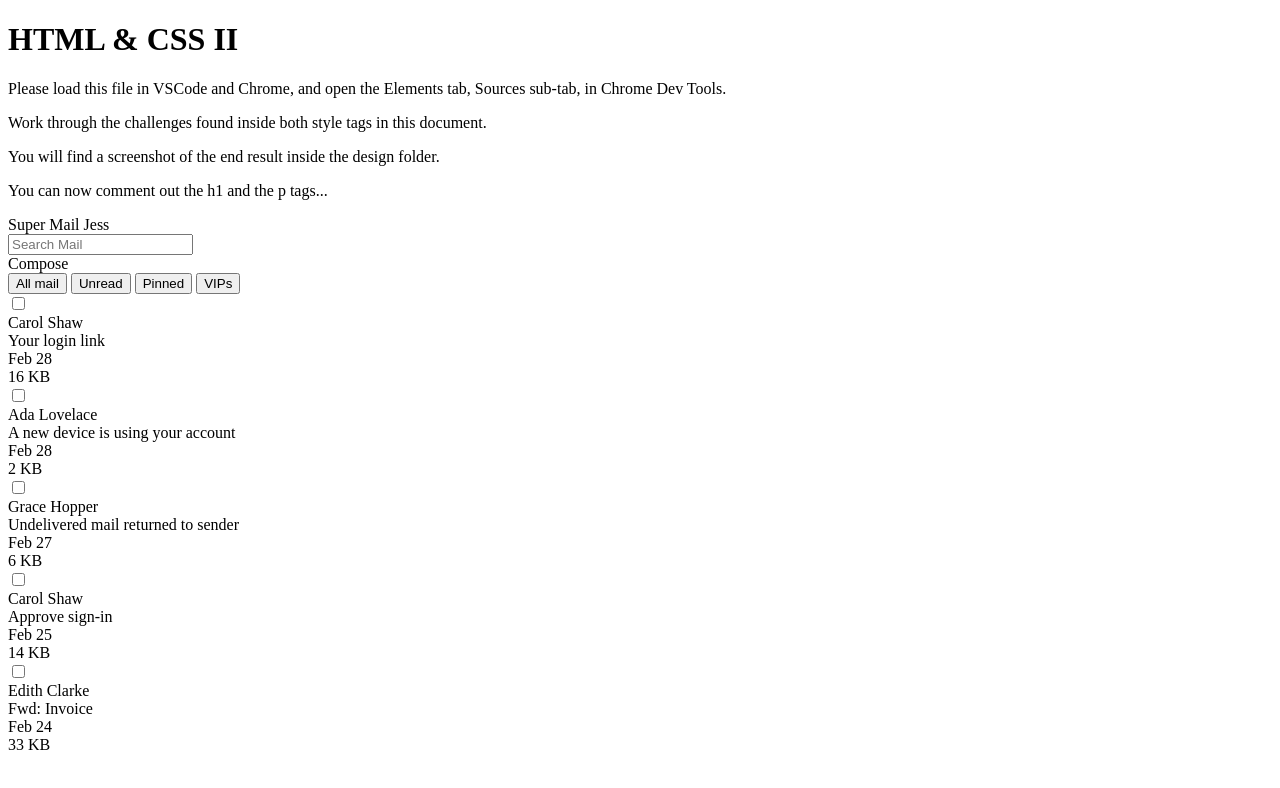
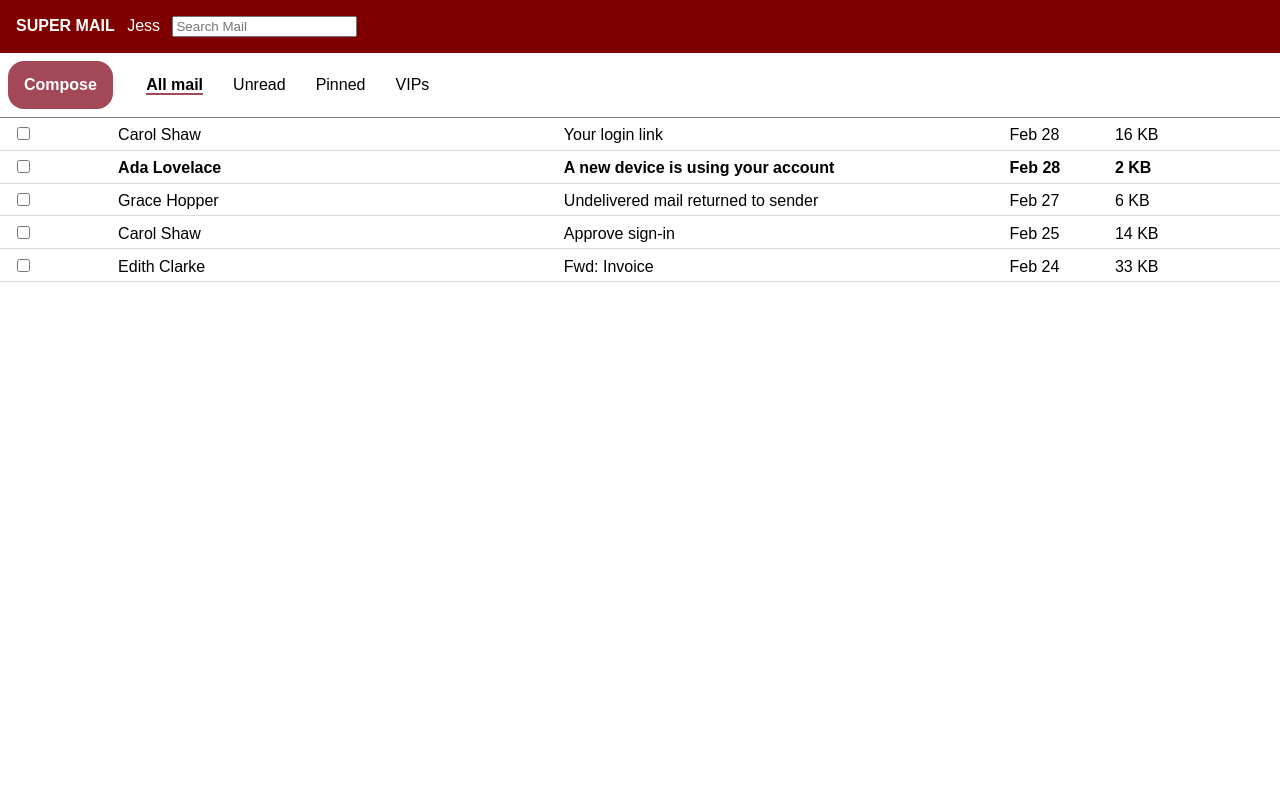
Before and after one commit to bloominstituteoftechnology/module-project---html-and-css-ii-Ivanelle, a plain HTML site: page index.html in a window 1280 px wide. Drawn offline with Linux system fonts and the light colour scheme.

Commit message:
save project

```diff
--- a/index.html
+++ b/index.html
@@ -5,61 +5,157 @@
   <meta charset="UTF-8">
   <style>
     /* 👉 Task 1- Apply the reset found on this page: https://www.joshwcomeau.com/css/custom-css-reset/ */
-
+    html, body, div, span, applet, object, iframe,
+h1, h2, h3, h4, h5, h6, p, blockquote, pre,
+a, abbr, acronym, address, big, cite, code,
+del, dfn, em, img, ins, kbd, q, s, samp,
+small, strike, strong, sub, sup, tt, var,
+b, u, i, center,
+dl, dt, dd, ol, ul, li,
+fieldset, form, label, legend,
+table, caption, tbody, tfoot, thead, tr, th, td,
+article, aside, canvas, details, embed,
+figure, figcaption, footer, header, hgroup,
+menu, nav, output, ruby, section, summary,
+time, mark, audio, video {
+	margin: 0;
+	padding: 0;
+	border: 0;
+	font-size: 100%;
+	font: inherit;
+	vertical-align: baseline;
+}
+/* HTML5 display-role reset for older browsers */
+article, aside, details, figcaption, figure,
+footer, header, hgroup, menu, nav, section {
+	display: block;
+}
+body {
+	line-height: 1;
+}
+ol, ul {
+	list-style: none;
+}
+blockquote, q {
+	quotes: none;
+}
+blockquote:before, blockquote:after,
+q:before, q:after {
+	content: '';
+	content: none;
+}
+table {
+	border-collapse: collapse;
+	border-spacing: 0;
+}
   </style>
   <style>
     /* 👉 Task 2- Target the body element.
     Apply a font family of Arial to the body element.
     The font property is inherited by descendant (nested) elements. */
-
+    body {
+      font-family: arial;
+    }
     /* 👉 Task 3- Target the element with id headerTop.
     Apply white color to the text, some padding using px or rem units, and a dark background color. */
-
+    #headerTop {
+      color: white;
+      padding: 1rem;
+      background-color: maroon;
+    }
     /* 👉 Task 4- Target the divs that are directly nested underneath the id headerTop.
     Make them display as inline block, instead of block.
     This will make them render on the same line. */
-
+    #headerTop > div {
+      display: inline-block;
+    }
     /* 👉 Task 5- Target the spans that are nested inside the id headerTop.
     Make them have some margin on the right.
     This will prevent the spans from crashing against one another. */
-
+    #headerTop span{
+      margin-right: .5rem;
+    }
     /* 👉 Task 6- Target the first span nested inside the element with id headerTop.
     Make it have a font weight of bold, and transform the text to uppercase. */
-
+   #mail {
+    text-transform: uppercase;
+    font-weight: bold;
+   }
     /* 👉 Task 7- Target the id headerBottom.
     Give it a bottom border of 1 pixel, solid gray, and a little bit of padding using px or rem units. */
-
+   #headerBottom {
+    border-bottom: 1px solid gray;
+    padding: 0.5rem;
+   }
     /* 👉 Task 8- Target the divs that are nested directly inside the element with id headerBottom.
     Make them display as inline block, instead of block.
     This will cause them to render on the same line.
     You can consolidate this rule with the one on step. 4 */
-
+    #headerBottom > div {
+      display: inline-block;
+    }
     /* 👉 Task 9- Target the "Compose" button, although note it's a div instead an actual button.
     Give it color, bold text, background, padding, border radius, margin right, and a cursor of pointer. */
+    #compose {
+      color: white;
+      font-weight: bold;
+      background: #A24857;
+      padding: 1rem;
+      border-radius: 1rem;
+      margin-right: 1rem;
+      cursor: pointer;
 
+    }
     /* 👉 Task 10- Research how to remove all the default styling of button elements.
     Target the button elements inside the element with id headerBottom.
     Remove all their styling, give them a bit of margin to the right, and a cursor of pointer. */
-
+    button {
+      background-color: transparent;
+      border: none;
+      margin: 0.8rem;
+      padding: 0;
+      text-align: inherit;
+      font: inherit;
+      border-radius: 0;
+      appearance: none;
+      cursor: pointer
+    }
     /* 👉 Task 11- Target the button element inside the id headerBottom that has a class of active
     Make the font weight be bolder, and add a bottom border of 2 pixels solid color (you choose the color).
     Add the class name to the "All mail" button. */
+    #headerBottom button.active {
+      font-weight: bolder;
+      border-bottom: 2px solid #A24857;
+    }
 
     /* 👉 Task 12- Target all divs directly nested inside elements with a class of email,
     and make them display as inline-block elements.
     This will make each email render all its details in the same line*/
-
+    .email > div {
+      display: inline-block;
+    }
     /* 👉 Task 13- Target the elements with a class of email.
     Give them some padding, bigger padding to the left, and a bottom border of very light grey. */
-
+    .email {
+      padding: 0.4rem;
+      padding-left: .8rem;
+      border-bottom:1px solid rgb(220, 215, 215);
+    }
     /* 👉 Task 14- Target each div inside the element with a class of email.
     Make the email author and the email subject take 35% of the width of the parent element.
     Make the check, the date and the size take up 8% of the width of the parent element.
     This will arrange the details in visible columns. */
-
+    .email-name, .email-subject {
+      width: 35%;
+    }
+    .email-check, .email-date, .email-size {
+      width: 8%;
+    }
     /* 👉 Task 15- Target the second email and have its font weight be bold.
     This will make it look "unread". */
-
+    .email:nth-child(2) {
+      font-weight: bold;
+    }
     /* Well done! Check the design file to make sure you are close enough. */
 
   </style>
@@ -68,27 +164,27 @@
 
 <body>
   <div id="instructions">
-    <h1>HTML & CSS II</h1>
-    <p>Please load this file in VSCode and Chrome, and open the Elements tab, Sources sub-tab, in Chrome Dev Tools.</p>
+    <!-- <h1>HTML & CSS II</h1> -->
+    <!-- <p>Please load this file in VSCode and Chrome, and open the Elements tab, Sources sub-tab, in Chrome Dev Tools.</p>
     <p>Work through the challenges found inside both style tags in this document.</p>
     <p>You will find a screenshot of the end result inside the design folder.</p>
-    <p>You can now comment out the h1 and the p tags...</p>
+    <p>You can now comment out the h1 and the p tags...</p> -->
   </div>
   <div>
     <header>
       <div id="headerTop">
         <div>
-          <span>Super Mail</span>
-          <span>Jess</span>
+          <span id=mail class="span">Super Mail</span>
+          <span class="span">Jess</span>
         </div>
         <div>
           <input type="text" placeholder="Search Mail" />
         </div>
       </div>
       <div id="headerBottom">
-        <div>Compose</div>
+        <div id="compose">Compose</div>
         <div>
-          <button>All mail</button>
+          <button class="active">All mail</button>
           <button>Unread</button>
           <button>Pinned</button>
           <button>VIPs</button>
```
Also changed, not shown: 1 other file.
